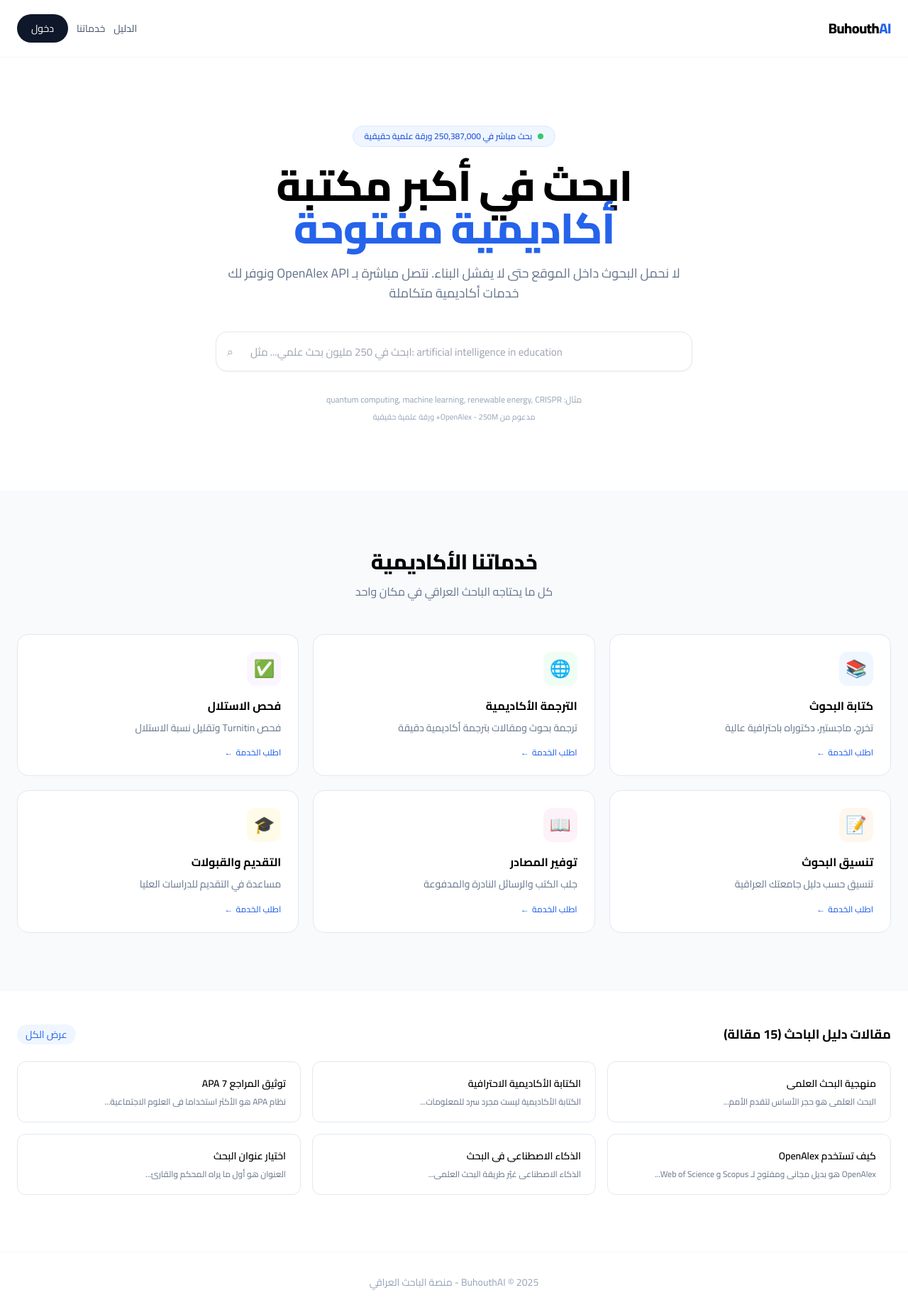
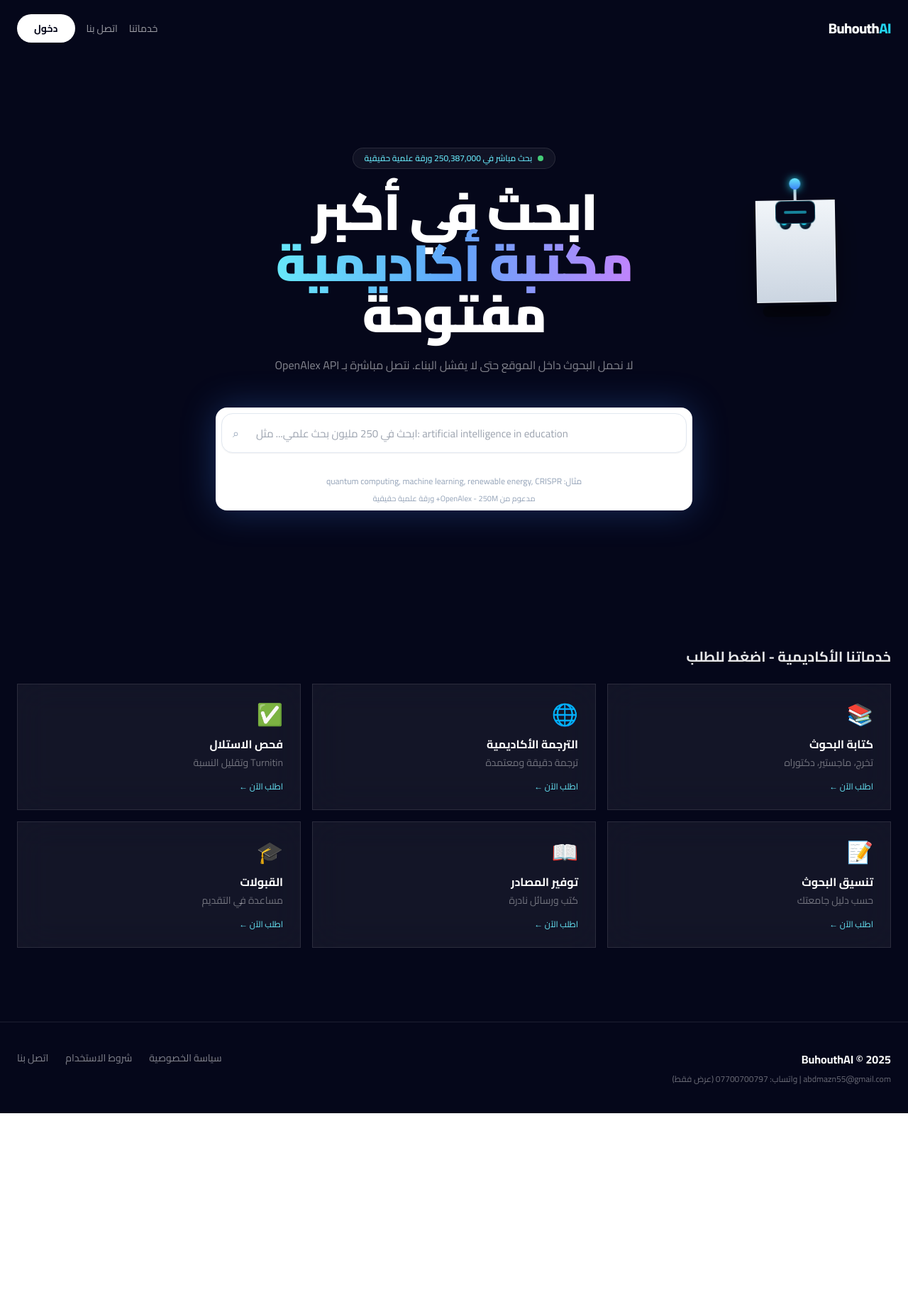
Before and after one commit to mahmoodabdm/buhouthal, a Next.js app: page / in a window 1280 px wide. Shown: the whole page at 71% size. After the commit the page ends 1568 px from the top, so only its background shows below. Built offline with nearby package versions, Linux system fonts and the light colour scheme.

Commit message:
Update page.tsx

```diff
--- a/app/page.tsx
+++ b/app/page.tsx
@@ -7,85 +7,105 @@ import LoginModal from '../components/LoginModal'
 
 export default function Page() {
   const [open, setOpen] = useState(false);
+  const whatsappNumber = "9647700700797"
+
+  const orderService = (title: string) => {
+    const msg = `مرحبا BuhouthAI، أريد خدمة: ${title}`
+    window.open(`https://wa.me/${whatsappNumber}?text=${encodeURIComponent(msg)}`, '_blank')
+  }
 
   const services = [
-    { title: "كتابة البحوث", desc: "تخرج، ماجستير، دكتوراه باحترافية عالية", icon: "📚", color: "bg-blue-50" },
-    { title: "الترجمة الأكاديمية", desc: "ترجمة بحوث ومقالات بترجمة أكاديمية دقيقة", icon: "🌐", color: "bg-green-50" },
-    { title: "فحص الاستلال", desc: "فحص Turnitin وتقليل نسبة الاستلال", icon: "✅", color: "bg-purple-50" },
-    { title: "تنسيق البحوث", desc: "تنسيق حسب دليل جامعتك العراقية", icon: "📝", color: "bg-orange-50" },
-    { title: "توفير المصادر", desc: "جلب الكتب والرسائل النادرة والمدفوعة", icon: "📖", color: "bg-pink-50" },
-    { title: "التقديم والقبولات", desc: "مساعدة في التقديم للدراسات العليا", icon: "🎓", color: "bg-yellow-50" },
+    { title: "كتابة البحوث", desc: "تخرج، ماجستير، دكتوراه", icon: "📚" },
+    { title: "الترجمة الأكاديمية", desc: "ترجمة دقيقة ومعتمدة", icon: "🌐" },
+    { title: "فحص الاستلال", desc: "Turnitin وتقليل النسبة", icon: "✅" },
+    { title: "تنسيق البحوث", desc: "حسب دليل جامعتك", icon: "📝" },
+    { title: "توفير المصادر", desc: "كتب ورسائل نادرة", icon: "📖" },
+    { title: "القبولات", desc: "مساعدة في التقديم", icon: "🎓" },
   ];
 
   return (
-    <main className="min-h-screen bg-white">
-      <header className="flex items-center justify-between py-5 border-b border-slate-100 max-w-7xl mx-auto px-6">
-        <Link href="/" className="font-extrabold tracking-tight text-xl">Buhouth<span className="text-blue-600">AI</span></Link>
-        <div className="flex items-center gap-3">
-          <Link href="/articles" className="hidden md:block text-sm text-slate-600 hover:text-slate-900">الدليل</Link>
-          <Link href="#services" className="hidden md:block text-sm text-slate-600 hover:text-slate-900">خدماتنا</Link>
-          <button onClick={() => setOpen(true)} className="text-sm bg-slate-900 text-white px-5 py-2.5 rounded-full hover:bg-black transition">دخول</button>
+    <main className="min-h-screen bg-[#05071a] text-white relative overflow-hidden">
+      <div className="absolute inset-0 -z-10">
+        <div className="absolute inset-0 bg-gradient-to-br from-[#0a0e2e] via-[#11164a] to-[#05071a]" />
+        <div className="absolute top-[-20%] left-[-10%] w- h- bg-blue-600/30 rounded-full blur- animate-pulse" />
+        <div className="absolute bottom-[-10%] right-[-10%] w- h- bg-purple-600/25 rounded-full blur- animate-pulse" />
+      </div>
+
+      <div className="hidden lg:block absolute top-[18%] right-[8%] -z-5 pointer-events-none">
+        <div className="relative animate-[float_6s_ease-in-out_infinite]">
+          <div className="absolute bottom-[-20px] left-1/2 -translate-x-1/2 w-24 h-4 bg-black/40 blur- rounded-full" />
+          <div className="w-28 h-36 bg-gradient-to-b from-slate-100 to-slate-300 rounded- shadow-[0_20px_40px_rgba(0,0,0,0.5)] relative border border-white/50">
+            <div className="absolute top-6 left-1/2 -translate-x-1/2 flex gap-3">
+              <div className="w-4 h-4 bg-[#05071a] rounded-full relative"><div className="absolute top-0.5 left-0.5 w-2 h-2 bg-cyan-400 rounded-full animate-pulse shadow-[0_0_8px_#22d3ee]" /></div>
+              <div className="w-4 h-4 bg-[#05071a] rounded-full relative"><div className="absolute top-0.5 left-0.5 w-2 h-2 bg-cyan-400 rounded-full animate-pulse shadow-[0_0_8px_#22d3ee]" /></div>
+            </div>
+            <div className="absolute top- left-1/2 -translate-x-1/2 w-14 h-8 bg-[#05071a] rounded-lg border border-cyan-400/30 flex items-center justify-center">
+              <div className="w-8 h-1 bg-cyan-400/60 rounded-full animate-[ping_2s_cubic-bezier(0,0,0.2,1)_infinite]" />
+            </div>
+            <div className="absolute -top-6 left-1/2 -translate-x-1/2 w-1 h-6 bg-slate-300" />
+            <div className="absolute -top-8 left-1/2 -translate-x-1/2 w-4 h-4 bg-gradient-to-b from-cyan-300 to-blue-500 rounded-full shadow-[0_0_12px_#22d3ee] animate-pulse" />
+          </div>
+        </div>
+      </div>
+
+      <header className="flex items-center justify-between py-5 max-w-7xl mx-auto px-6 relative z-10">
+        <Link href="/" className="font-extrabold tracking-tight text-xl">Buhouth<span className="text-cyan-400">AI</span></Link>
+        <div className="flex items-center gap-4">
+          <Link href="#services" className="hidden md:block text-sm text-white/60 hover:text-white">خدماتنا</Link>
+          <Link href="/contact" className="hidden md:block text-sm text-white/60 hover:text-white">اتصل بنا</Link>
+          <button onClick={() => setOpen(true)} className="text-sm bg-white text-[#05071a] px-6 py-2.5 rounded-full font-bold hover:bg-cyan-300 transition">دخول</button>
         </div>
       </header>
 
       <LoginModal isOpen={open} onClose={() => setOpen(false)} />
 
-      {/* Hero - نفس القديم بس محسن */}
-      <section className="py-16 md:py-24 text-center max-w-7xl mx-auto px-6">
-        <div className="inline-flex items-center gap-2 bg-blue-50 text-blue-700 text-xs font-medium px-4 py-1.5 rounded-full mb-6 border border-blue-100">
-          <span className="w-2 h-2 bg-green-500 rounded-full animate-pulse"></span>
+      <section className="py-20 md:py-32 text-center max-w-7xl mx-auto px-6 relative z-10">
+        <div className="inline-flex items-center gap-2 bg-white/5 border border-white/10 backdrop-blur text-cyan-300 text-xs font-medium px-4 py-1.5 rounded-full mb-6">
+          <span className="w-2 h-2 bg-green-400 rounded-full animate-pulse"></span>
           بحث مباشر في 250,387,000 ورقة علمية حقيقية
         </div>
-        <h1 className="text-4xl md:text-6xl font-extrabold leading-[1.1] tracking-tight">
-          ابحث في أكبر مكتبة<br /><span className="text-blue-600">أكاديمية مفتوحة</span>
+        <h1 className="text-5xl md:text-7xl font-black leading-[0.9] tracking-tight">
+          ابحث في أكبر<br />
+          <span className="bg-gradient-to-r from-cyan-300 via-blue-400 to-purple-400 bg-clip-text text-transparent">مكتبة أكاديمية</span><br />
+          مفتوحة
         </h1>
-        <p className="text-slate-500 mt-5 max-w-2xl mx-auto leading-relaxed text-base md:text-lg">
-          لا نحمل البحوث داخل الموقع حتى لا يفشل البناء. نتصل مباشرة بـ OpenAlex API ونوفر لك خدمات أكاديمية متكاملة
-        </p>
-        <div className="mt-10 max-w-2xl mx-auto">
-          <SearchBar />
-        </div>
-      </section>
-
-      {/* قسم الخدمات الجديد */}
-      <section id="services" className="py-20 bg-slate-50 border-y border-slate-100">
-        <div className="max-w-7xl mx-auto px-6">
-          <div className="text-center mb-12">
-            <h2 className="text-3xl font-extrabold tracking-tight">خدماتنا الأكاديمية</h2>
-            <p className="text-slate-500 mt-3">كل ما يحتاجه الباحث العراقي في مكان واحد</p>
-          </div>
-          <div className="grid md:grid-cols-3 gap-5">
-            {services.map((s) => (
-              <div key={s.title} className="bg-white p-6 rounded-2xl border border-slate-200 hover:shadow-xl hover:-translate-y-1 transition-all cursor-pointer group">
-                <div className={`w-12 h-12 ${s.color} rounded-xl flex items-center justify-center text-2xl mb-4 group-hover:scale-110 transition`}>{s.icon}</div>
-                <h3 className="font-bold text- mb-2">{s.title}</h3>
-                <p className="text-sm text-slate-500 leading-relaxed">{s.desc}</p>
-                <div className="mt-4 text-xs font-medium text-blue-600 group-hover:gap-2 flex items-center gap-1">اطلب الخدمة <span>←</span></div>
-              </div>
-            ))}
+        <p className="text-white/50 mt-6 max-w-2xl mx-auto">لا نحمل البحوث داخل الموقع حتى لا يفشل البناء. نتصل مباشرة بـ OpenAlex API</p>
+        <div className="mt-12 max-w-2xl mx-auto">
+          <div className="bg-white rounded-2xl p-2 shadow-[0_0_50px_rgba(59,130,246,0.3)]">
+            <SearchBar />
           </div>
         </div>
       </section>
 
-      {/* مقالاتك القديمة - بقت مثل ما هي */}
-      <section className="mt-12 pb-20 max-w-7xl mx-auto px-6">
-        <div className="flex items-center justify-between mb-6">
-          <h2 className="font-bold text-lg">مقالات دليل الباحث (15 مقالة)</h2>
-          <Link href="/articles" className="text-sm text-blue-600 hover:underline bg-blue-50 px-3 py-1 rounded-full">عرض الكل</Link>
-        </div>
+      <section id="services" className="py-16 max-w-7xl mx-auto px-6 relative z-10">
+        <h2 className="font-bold text-xl mb-6 text-white/90">خدماتنا الأكاديمية - اضغط للطلب</h2>
         <div className="grid md:grid-cols-3 gap-4">
-          {articles.slice(0, 6).map((a) => (
-            <Link key={a.slug} href={`/articles/${a.slug}`} className="p-5 bg-white border border-slate-200 rounded-xl hover:shadow-md hover:border-slate-300 transition-all group">
-              <h3 className="font-semibold text-sm line-clamp-2 group-hover:text-blue-600">{a.title}</h3>
-              <p className="text-xs text-slate-500 mt-2 line-clamp-2">{a.excerpt}</p>
-            </Link>
+          {services.map((s) => (
+            <div key={s.title} onClick={() => orderService(s.title)} className="group bg-white/[0.06] backdrop-blur-xl border border-white/10 p-6 rounded- hover:bg-white/[0.1] hover:border-cyan-400/30 hover:-translate-y-1 transition-all cursor-pointer">
+              <div className="text-3xl mb-3">{s.icon}</div>
+              <h3 className="font-bold text-">{s.title}</h3>
+              <p className="text-sm text-white/40 mt-1">{s.desc}</p>
+              <div className="mt-4 text-xs text-cyan-300">اطلب الآن ←</div>
+            </div>
           ))}
         </div>
       </section>
 
-      <footer className="border-t border-slate-100 py-8 text-center text-sm text-slate-400 max-w-7xl mx-auto px-6">
-        BuhouthAI © 2025 - منصة الباحث العراقي
+      <footer className="border-t border-white/10 mt-10 py-10 max-w-7xl mx-auto px-6 relative z-10">
+        <div className="flex flex-col md:flex-row justify-between gap-6">
+          <div>
+            <p className="font-bold">BuhouthAI © 2025</p>
+            <p className="text-xs text-white/40 mt-2">abdmazn55@gmail.com | واتساب: 07700700797 (عرض فقط)</p>
+          </div>
+          <div className="flex gap-6 text-sm text-white/50">
+            <Link href="/privacy" className="hover:text-white">سياسة الخصوصية</Link>
+            <Link href="/terms" className="hover:text-white">شروط الاستخدام</Link>
+            <Link href="/contact" className="hover:text-white">اتصل بنا</Link>
+          </div>
+        </div>
       </footer>
+
+      <style>{`@keyframes float {0%,100%{transform:translateY(0px) rotate(-1deg)}50%{transform:translateY(-20px) rotate(1deg)}}`}</style>
     </main>
   );
 }
```
